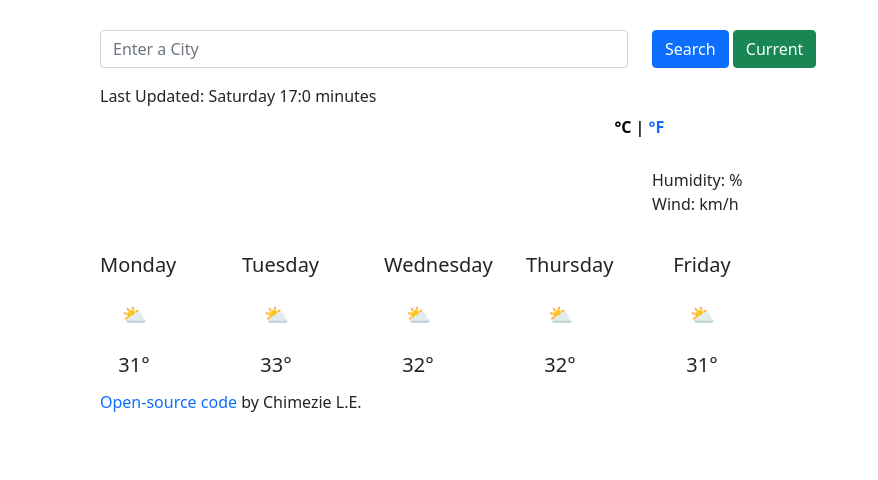
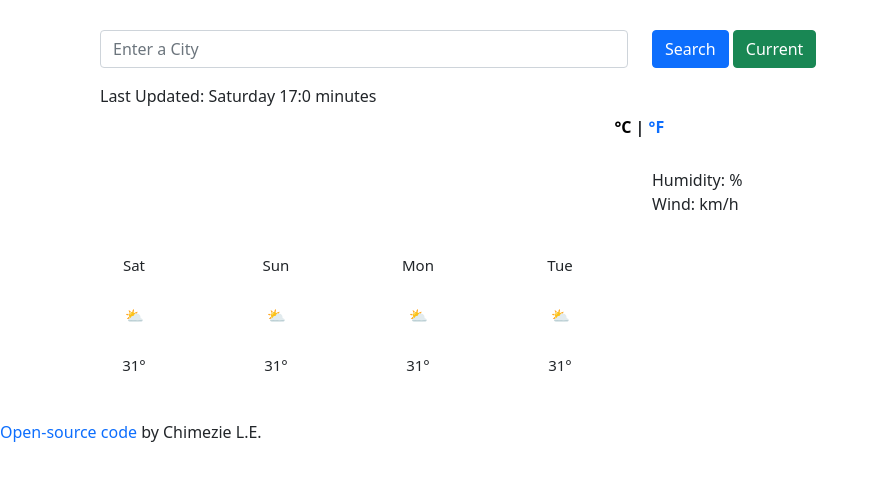
Before and after one commit to el-chimezie/my-weatherApp, a plain HTML site: page index.html in a window 1280 px wide. Shown: the whole page, without its empty margins (0-878 px from the left). Drawn offline with nearby package versions, Linux system fonts and the light colour scheme; no server answers.

Commit message:
created forecast for other days

```diff
--- a/index.html
+++ b/index.html
@@ -57,32 +57,7 @@
         </div>
       </div>
       <br />
-      <div class="row">
-        <div class="col-1 day_one">
-          Monday
-          <div class="galax_one">⛅</div>
-          <div>31°</div>
-        </div>
-        <div class="col-1 day_two">
-          Tuesday
-          <div>⛅</div>
-          <div>33°</div>
-        </div>
-        <div class="col-1 day_three">
-          Wednesday
-          <div>⛅</div>
-          <div>32°</div>
-        </div>
-        <div class="col-1 day_four">
-          Thursday
-          <div>⛅</div>
-          <div>32°</div>
-        </div>
-        <div class="col-1 day_five">
-          Friday
-          <div>⛅</div>
-          <div>31°</div>
-        </div>
+      <div class="weather-forcast" id="forcast"></div>
       </div>
       <a href="https://github.com/el-chimezie/my-weatherApp" target="_blank"
         >Open-source code </a
--- a/src/index.js
+++ b/src/index.js
@@ -18,6 +18,25 @@ let sentence = `${day} ${hour}:${min} minutes`;
 
 let currentDay = document.querySelector("#current-day");
 currentDay.innerHTML = `${sentence}`;
+
+function displayForcast() {
+  let forcastElement = document.querySelector(`#forcast`);
+  let forcastHTML = `<div class="row">`;
+  let days = ["Sat", "Sun", "Mon", "Tue"];
+  days.forEach(function (day) {
+    forcastHTML =
+      forcastHTML +
+      `
+        <div class="col-1 day_one">
+         ${day}
+          <div class="galax_one">⛅</div>
+          <div>31°</div>
+        </div>`;
+  });
+
+  forcastHTML = forcastHTML + `</div>`;
+  forcastElement.innerHTML = forcastHTML;
+}
 
 function showResult(response) {
   celTemp = response.data.main.temp;
@@ -95,3 +114,4 @@ cellink.addEventListener("click", showCel);
 
 let celTemp = null;
 search("London");
+displayForcast();
--- a/src/styles1.css
+++ b/src/styles1.css
@@ -36,7 +36,7 @@
 .day_four,
 .day_five {
   margin-right: 50px;
-  font-size: 20px;
+  font-size: 15px;
   line-height: 50px;
   text-align: center;
   border-radius: 10px;
```
